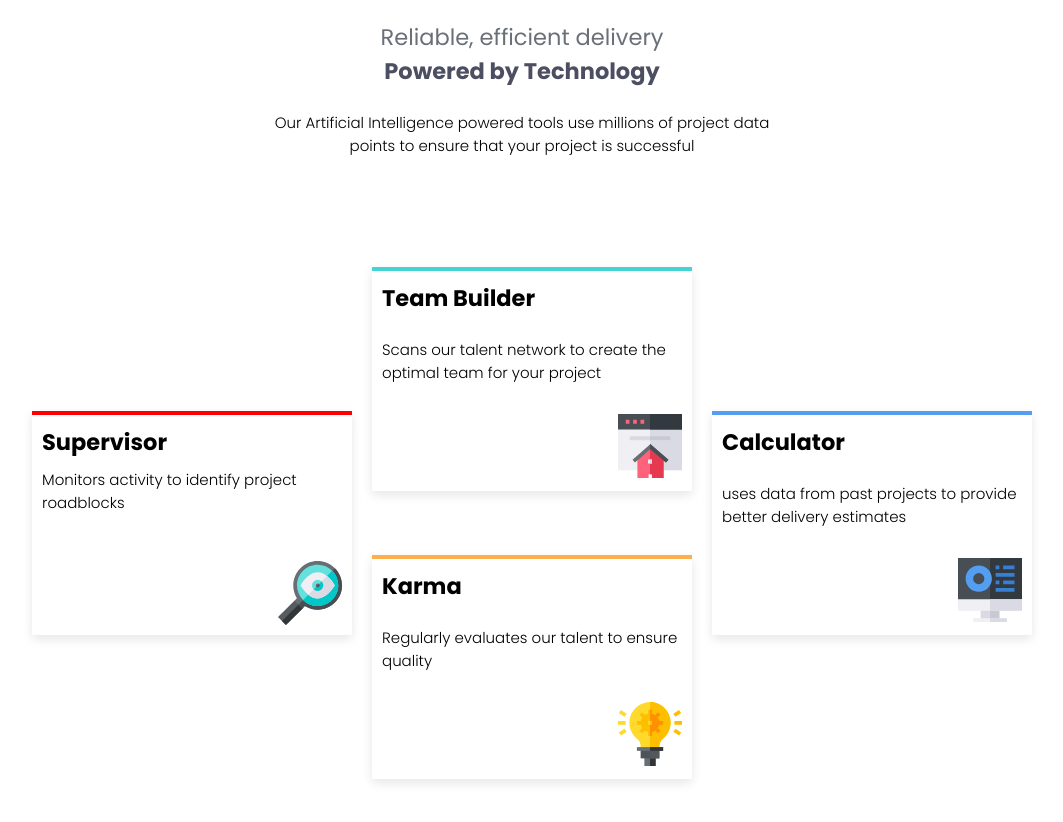
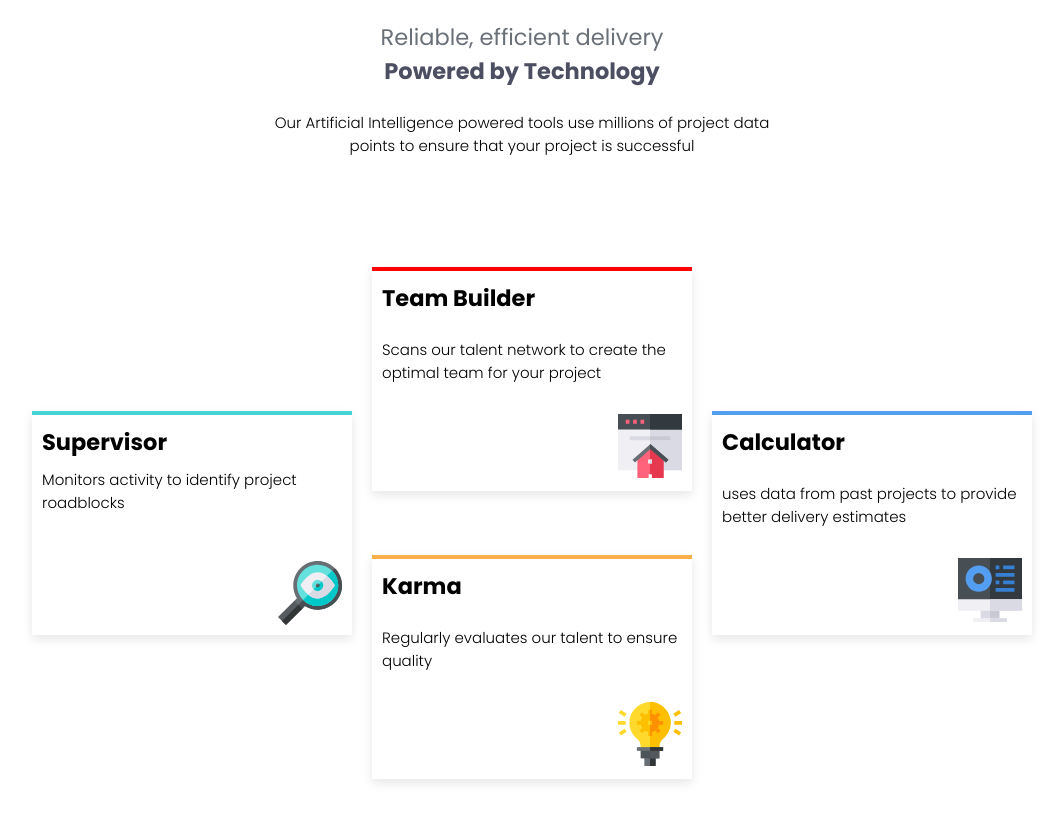
Before and after one commit to Aniket365-Tech/Aniket365-Tech-four-card-feature, a plain HTML site: page index.html in a window 1280 px wide. Shown: the whole page, without its empty margins (118-1181 px from the left). Drawn offline with Linux system fonts and the light colour scheme.

Commit message:
top-bordar-color-change

```diff
--- a/index.html
+++ b/index.html
@@ -54,7 +54,7 @@
       display: grid;
       grid-column: 1;
       grid-row: 2;
-      border-top:solid 4px red;
+      border-top:solid 4px hsl(180, 62%, 55%);;
       padding: 1rem;
       box-shadow: 0 4px 10px rgba(0, 0, 0, 0.1);
     }
@@ -63,7 +63,7 @@
       grid-column: 2;
       grid-row: 1;
       transform:translateY(+10rem);
-      border-top:solid 4px hsl(180, 62%, 55%);
+      border-top:solid 4px red;
       padding: 1rem;
       box-shadow: 0 4px 10px rgba(0, 0, 0, 0.1);
 
```
